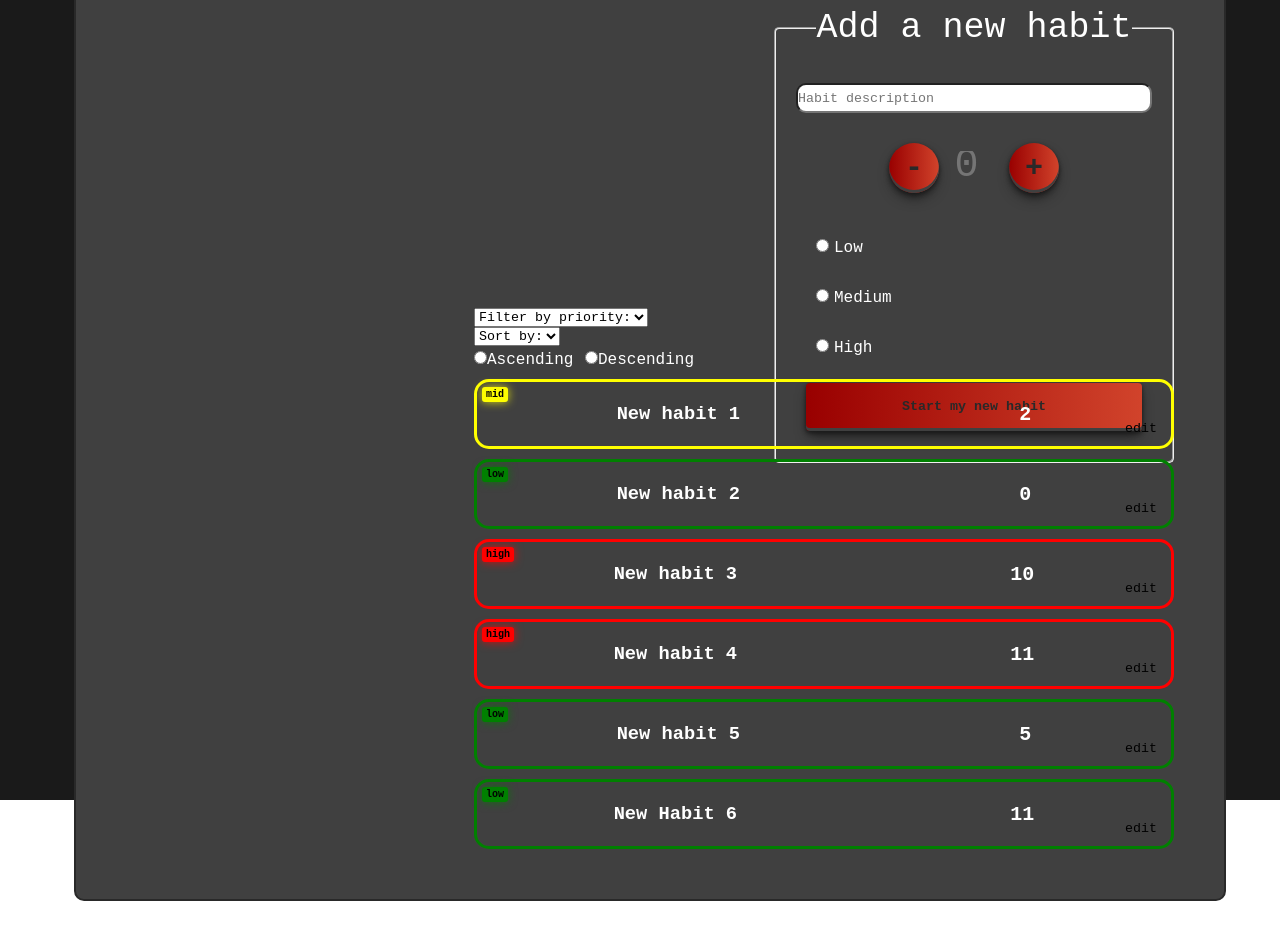
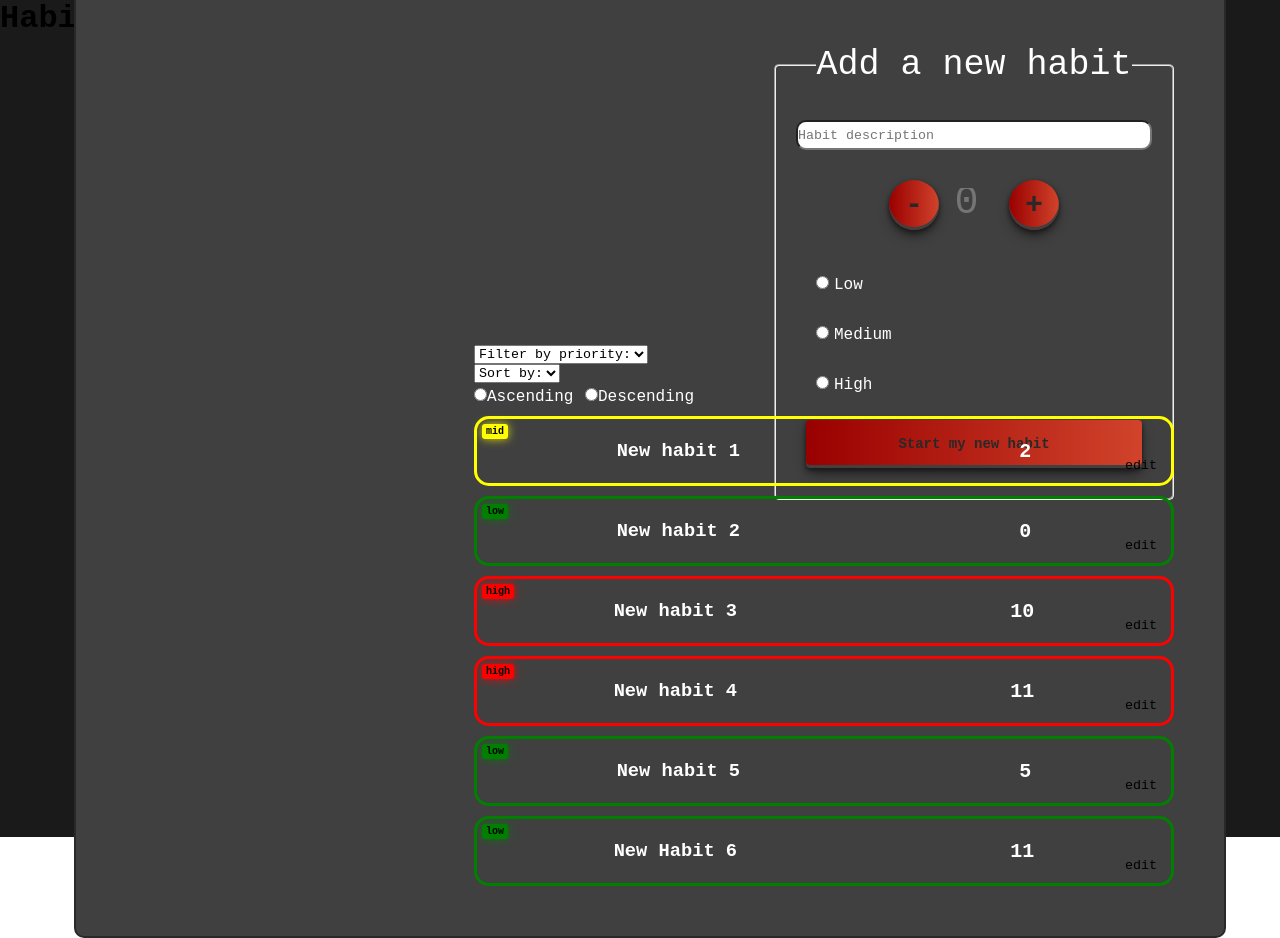
Before and after one commit to oablom/todo-app, a React (Create React App) app: page /habits in a window 1280 px wide. Before the commit the page ends 901 px from the top, so only its background shows below. Built offline with nearby package versions, Linux system fonts and the light colour scheme.

Commit message:
small changes

```diff
--- a/src/components/Habits.jsx
+++ b/src/components/Habits.jsx
@@ -140,7 +140,6 @@ export default function Habits() {
                 {/* SORTERADE HABITS */}
                 <div className="sortingWrapper">
                   <span className="sortingBtn"><label><input type="radio" value="ascending" checked={sortedHabits === "ascending"} onChange={(e) => setSortedHabits(e.target.value)} />Ascending</label></span>
-
                   <span className="sortingBtn"><label><input type="radio" value="descending" checked={sortedHabits === "descending"} onChange={(e) => setSortedHabits(e.target.value)} />Descending</label></span>
                 </div>
             </div>
@@ -188,7 +187,6 @@ export default function Habits() {
                     e.stopPropagation();
                     editMode && i === habitSettings ? setEditMode(false) : toggleEditMode(i);
                   }}>
-
                     {editMode && i === habitSettings ? "save" : "edit"}</button>
                   </div>
               ))}
--- a/src/pages/HabitPage.jsx
+++ b/src/pages/HabitPage.jsx
@@ -2,7 +2,8 @@ import Habits from "../components/Habits.jsx";
 
 export default function HabitPage() {
   return (
-    <div className="habits-page">
+    <div>
+      <h1>HabitPage</h1>
       <Habits />
     </div>
   );
--- a/src/styles/style.css
+++ b/src/styles/style.css
@@ -700,6 +700,7 @@ p {
   display: inline-flex;
   font-family: "JetBrains Mono", monospace;
   font-weight: bold;
+  font-size: 14px;
   height: 48px;
   justify-content: center;
   line-height: 1;
@@ -725,6 +726,7 @@ p {
 .newHabit .new-form button:hover {
   box-shadow: var(--accent-200) 0 4px 8px, var(--accent-200) 0 7px 13px -3px, var(--bg-300) 0 -3px 0 inset;
   transform: translateY(-2px);
+  cursor: pointer;
 }
 .newHabit .new-form button:active {
   box-shadow: var(--accent-200) 0 4px 8px, var(--accent-200) 0 7px 13px -3px, var(--bg-300) 0 -3px 0 inset;
```
